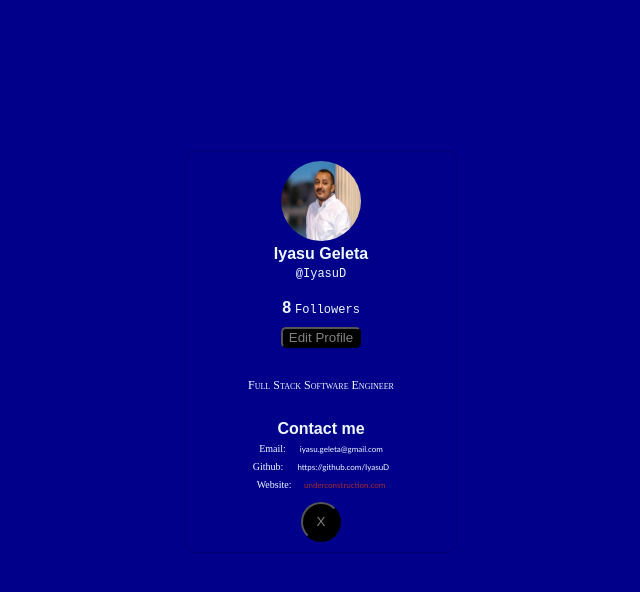
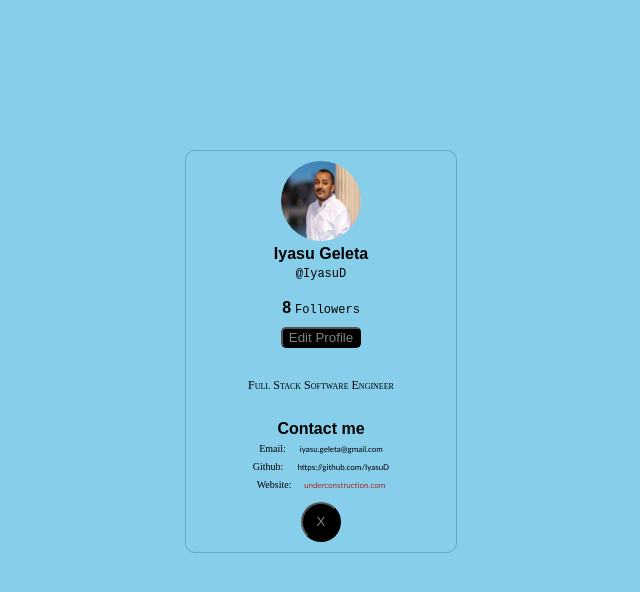
Before and after one commit to IyasuD/IyasuD-github.io, a plain HTML site: page index.html in a window 1280 px wide. Shown: the whole page, without its empty margins (319-959 px from the left). Drawn offline with Linux system fonts and the light colour scheme.

Commit message:
changinng the background of the landing page to sky blue

```diff
--- a/css/landingPage.css
+++ b/css/landingPage.css
@@ -1,5 +1,5 @@
 body{
-    background-color: #00008b ;
-    color: aliceblue;
+    background-color: skyblue;
+    color: black;
     font: "Lato";
 }
```
